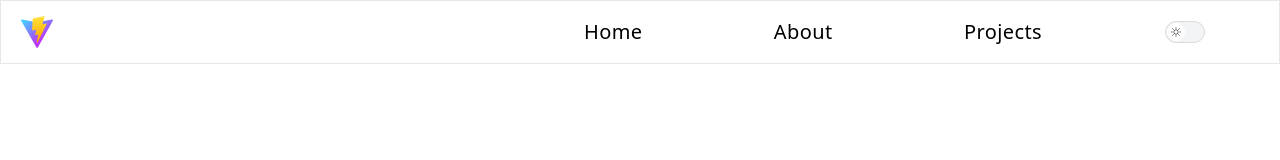
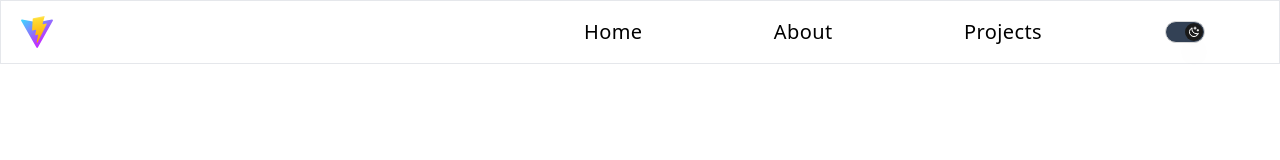
Before and after one commit to mvl19/personal-website, a React (Vite) app: page / in a window 1280 px wide. Both pictures are taken after a click on the button "toggle light or dark mode". Shown: the top 160 px of the page. Built offline with nearby package versions, Linux system fonts and the light colour scheme.

Commit message:
feat: switch toggle component

```diff
--- a/src/assets/index.ts
+++ b/src/assets/index.ts
@@ -18,7 +18,8 @@ import FirebaseIcon from './firebase.svg?react';
 import PostgreIcon from './postgre.svg?react';
 import SparkIcon from './spark.svg?react';
 import PostmanIcon from './postman.svg?react';
-import SunIcon from './sun.svg?react'
+import SunIcon from './sun.svg?react';
+import NightIcon from './night.svg?react'
 
 export { ReactIcon, VueIcon, TypescriptIcon, SvelteIcon, PythonIcon, ExpressIcon, FastApiIcon, ArrowIcon, CloseIcon, DevIcon, HomeIcon,
-    KafkaIcon, RabbitIcon, DockerIcon, AirflowIcon, FirebaseIcon, PostgreIcon, SparkIcon, PostmanIcon, SunIcon }
+    KafkaIcon, RabbitIcon, DockerIcon, AirflowIcon, FirebaseIcon, PostgreIcon, SparkIcon, PostmanIcon, SunIcon, NightIcon }
--- a/src/components/Layout.tsx
+++ b/src/components/Layout.tsx
@@ -62,11 +62,12 @@ const Layout = ({children}:{children: React.ReactNode}) => {
             <nav className={"text-sm md:text-base whitespace-normal shrink " + (visible ? "grow" : "")}>
                 <ul className={(visible ? "flex justify-around items-center pr-4 text-xl " : "flex justify-end ") + "bg-white"}>
                     {visible ? links.map((link, index) =>
-                    <li className="border-transparent text-xl" key={index}><a className={"hover:cursor-pointer p-2 " + `${activeSection === link.title.toLowerCase() ? "bg-[#3895ff] text-white rounded ": ""}`} onClick={link.onClick}>{link.title}</a></li>
+                    <li className="border-transparent text-xl" key={index}><a className={"hover:cursor-pointer p-2 " + `${activeSection === link.title.toLowerCase() ? "text-cyan-400 rounded ": ""}`} onClick={link.onClick}>{link.title}</a></li>
                     ) : <Dropdown>{links.map((link, index) =>
                         <li className="py-1 pl-4" key={index}><a onClick={link.onClick}>{link.title}</a></li>
-                        )}</Dropdown>}
-                    <Switch onClick={()=>{}}/>
+                        )}
+                        <Switch onClick={()=>{}}/></Dropdown>}
+                    {visible && <Switch onClick={()=>{}}/>}
                 </ul>
             </nav>
         </header>
--- a/src/components/Switch.tsx
+++ b/src/components/Switch.tsx
@@ -1,18 +1,28 @@
-import Icon from "./Icon"
+import Icon from "./Icon";
+import { useState } from "react";
 
 interface Switch {
     onClick: () => void,
 }
 
 const Switch = ({onClick}: Switch) => {
+
+    const [mode, setMode] = useState(true);
+    const clickHandler = () => {
+        setMode(!mode);
+        onClick();
+    }
+
     return (
-        <button className="relative block rounded-full h-[22px] w-[40px] border border-[#d9d9d9] cursor-pointer bg-gray-100
-        p-0 transition-all " aria-label="toggle light or dark mode" onClick={onClick}>
-            <span className="absolute bg-[#ffffff] top-[1px] left-[1px] rounded-full w-[18px] h-[18px] ">
-                <span className="relative block w-[18px] h-[18px] rounded-full overflow-hidden">
-                    <Icon name="SunIcon" className="h-[12px] w-[12px] absolute top-[3px] left-[3px]" />
+        <button className={`relative block rounded-full h-[22px] w-[40px] border border-[#d9d9d9] cursor-pointer bg-gray-100
+        p-0 transition-all ${mode ? "bg-gray-100" : "bg-slate-700"}`} aria-label="toggle light or dark mode" onClick={clickHandler}>
+            <span className={"absolute top-[1px] left-[1px] rounded-full w-[18px] h-[18px] transition-all duration-150 ease-in-out shadow-xl " +
+            `${mode ? "bg-[#ffffff]" : "bg-[#1a1a1a]"}`}
+            style={{transform: `${mode ? "" : "translate(18px)"}`}}>
+                <span className="relative block w-[18px] h-[18px] rounded-full overflow-hidden" >
+                    <Icon name="SunIcon" className={"h-[12px] w-[12px] absolute top-[3px] left-[3px]" + ` ${mode ? "opacity-100": "opacity-0"}`} />
+                    <Icon name="NightIcon" className={"h-[12px] w-[12px] absolute top-[3px] left-[3px]" + ` ${mode ? "opacity-0": "opacity-100"}`} />
                 </span>
-
             </span>
         </button>
     )
```
Also changed, not shown: src/assets/night.svg (added).
